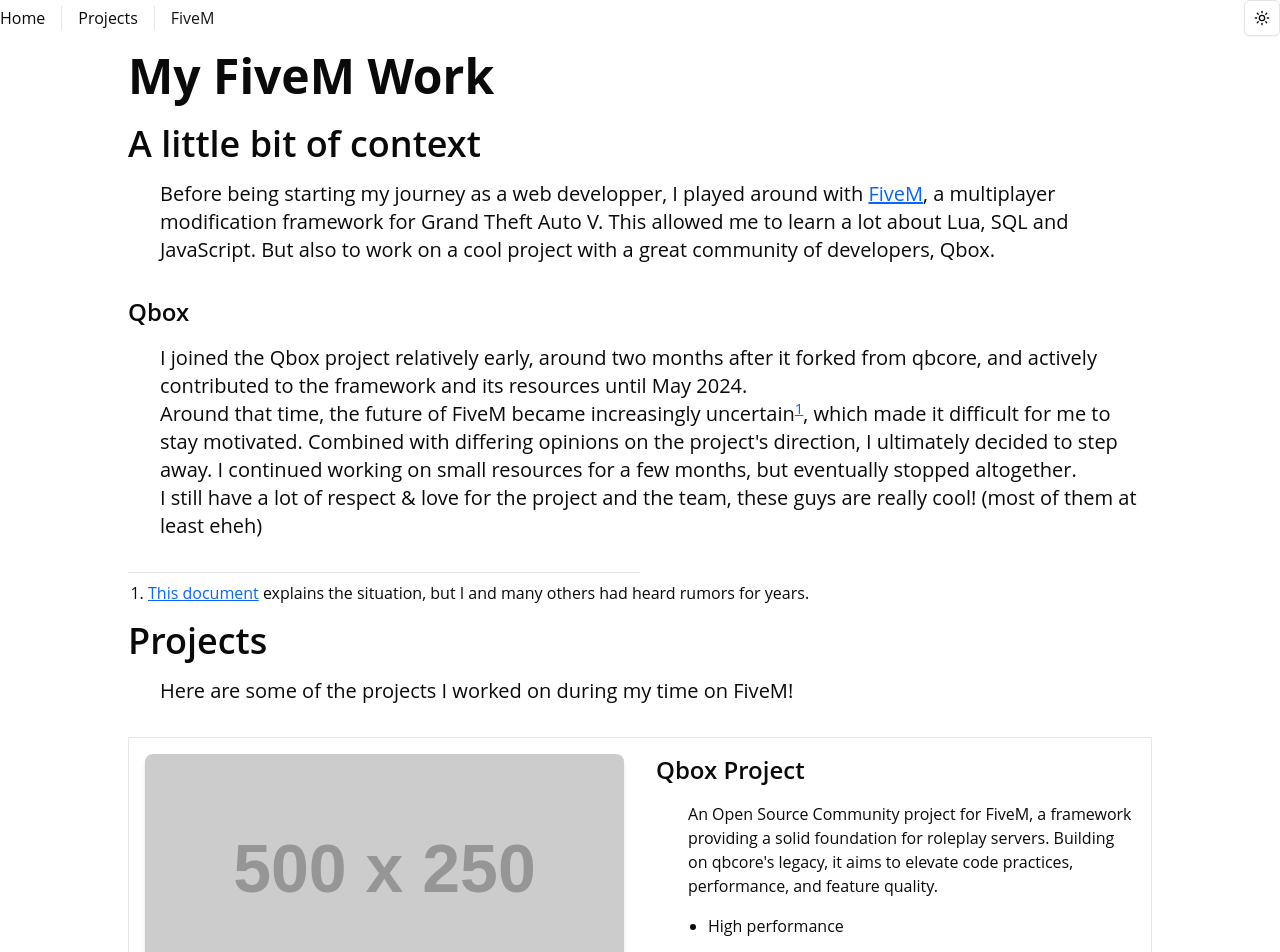
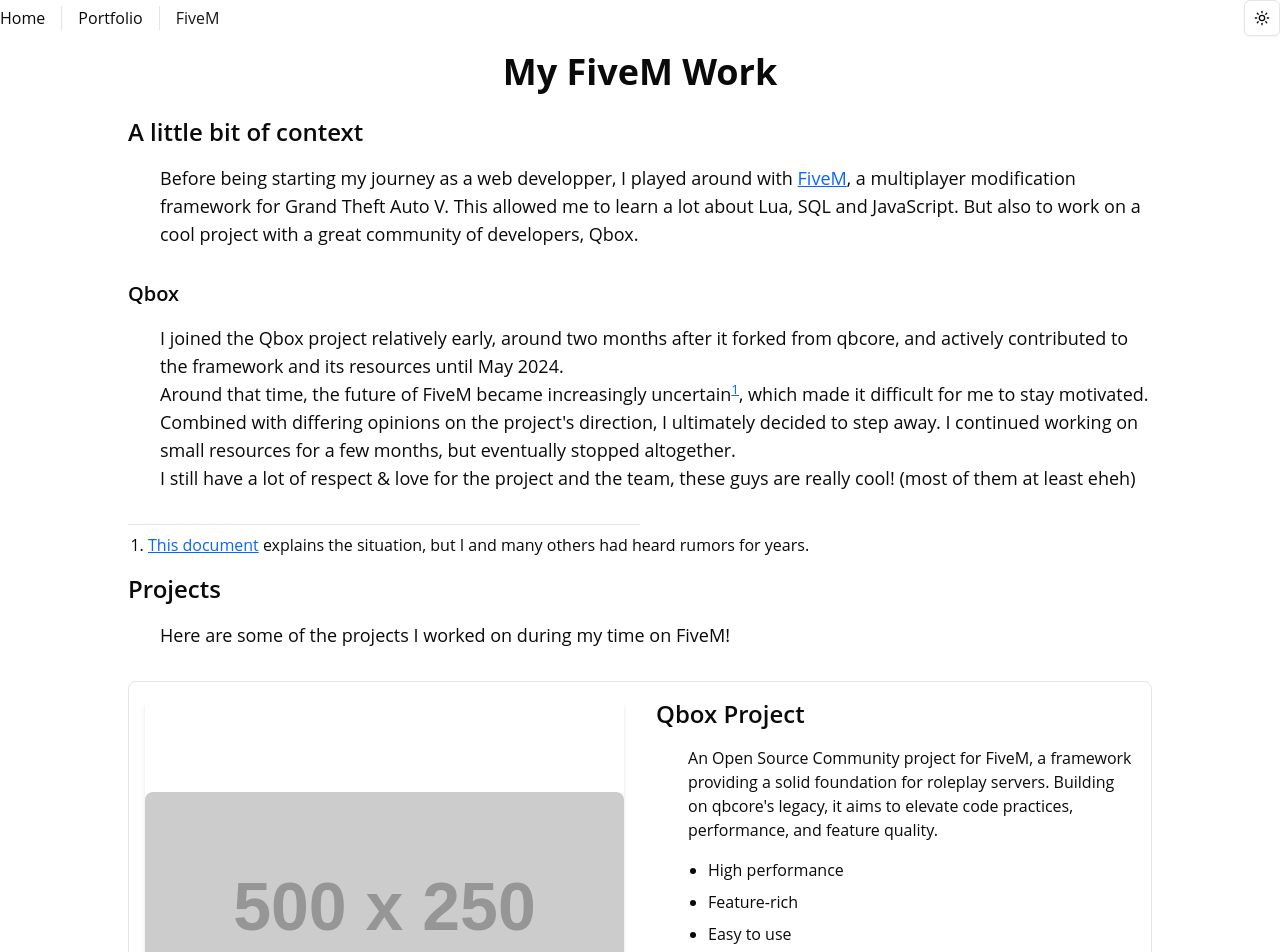
Before and after one commit to TonybynMp4/ynot-dev, a Next.js app: page /fivem in a window 1280 px wide. Shown: the part 16-968 px from the top of the page. Built offline with nearby package versions, Linux system fonts and the light colour scheme.

Commit message:
feat: update header and project pages to reflect portfolio, add tooltip component

```diff
--- a/package.json
+++ b/package.json
@@ -23,6 +23,7 @@
     "@radix-ui/react-dropdown-menu": "^2.1.6",
     "@radix-ui/react-separator": "^1.1.2",
     "@radix-ui/react-slot": "^1.1.2",
+    "@radix-ui/react-tooltip": "^1.1.8",
     "@t3-oss/env-nextjs": "^0.10.1",
     "class-variance-authority": "^0.7.1",
     "clsx": "^2.1.1",
--- a/src/app/fivem/page.tsx
+++ b/src/app/fivem/page.tsx
@@ -39,24 +39,25 @@
 ]
 
 export default function FiveMPage() {
-	return <>
-		<h1 className="text-5xl font-bold mb-6">My FiveM Work</h1>
+	return (
+		<main className="min-h-[75vh] mx-auto max-w-[80%] flex flex-col items-center justify-center">
+			<h1 className="text-4xl font-bold mb-6">My FiveM Work</h1>
 			<section>
-			<h2 className="text-4xl font-semibold mb-4">
+				<h2 className="text-2xl font-semibold mb-4">
 					A little bit of context
 				</h2>
-			<p className="text-xl mb-8 ml-8">
+				<p className="text-lg mb-8 ml-8">
 					Before being starting my journey as a web developper, I played around with <a href="https://fivem.net/" target="_blank" rel="noopener noreferrer" className="link">FiveM</a>, a multiplayer modification framework for Grand Theft Auto V.
 					This allowed me to learn a lot about Lua, SQL and JavaScript. But also to work on a cool project with a great community of developers, <a href="https://qbox-project.github.io/" target="_blank" rel="noopener noreferrer">Qbox</a>.
 				</p>
-			<h3 className="text-2xl font-semibold mb-4">
+				<h3 className="text-xl font-semibold mb-4">
 					Qbox
 				</h3>
-			<p className="text-xl mb-8 ml-8">
+				<p className="text-lg mb-8 ml-8">
 					I joined the Qbox project relatively early, around two months after it forked from qbcore, and actively contributed to the framework and its resources until May 2024.
 					<br />
 					Around that time, the future of FiveM became increasingly uncertain<sup><a href="#footnote-1" className="link">1</a></sup>, which made it difficult for me to stay motivated.
-				Combined with differing opinions on the project's direction, I ultimately decided to step away.
+					Combined with differing opinions on the project&apos;s direction, I ultimately decided to step away.
 					I continued working on small resources for a few months, but eventually stopped altogether.
 					<br />
 					I still have a lot of respect & love for the project and the team, these guys are really cool! (most of them at least eheh)
@@ -69,10 +70,10 @@
 				</ol>
 			</section>
 			<section>
-			<h2 className="text-4xl font-semibold mb-4">
+				<h2 className="text-2xl font-semibold mb-4">
 					Projects
 				</h2>
-			<p className="text-xl mb-8 ml-8">
+				<p className="text-lg mb-8 ml-8">
 					Here are some of the projects I worked on during my time on FiveM!
 				</p>
 
@@ -80,13 +81,13 @@
 					<article
 						key={index}
 						className={cn([
-						"flex flex-col md:flex-row gap-8 border p-4 my-4",
+							"flex flex-col md:flex-row gap-8 border p-4 my-4 rounded-lg",
 							(index % 2 === 1) ? "md:flex-row-reverse" : "", // if odd, reverse children order
 						])}
 					>
-					<div className="md:w-1/2 rounded-lg shadow-md w-full h-auto">
+						<div className="md:w-1/2 rounded-lg shadow-md w-full h-auto content-center">
 							<img
-							src={project.image || "https://placehold.co/500x250/dc4632/white"}
+								src={project.image ?? "https://placehold.co/500x250/dc4632/white"}
 								alt={project.title}
 								className="rounded-lg justify-self-center"
 							/>
@@ -95,7 +96,7 @@
 							<h2 className="text-2xl font-semibold">{project.title}</h2>
 							<p className="ml-8">{project.description}</p>
 							<ul className="ml-8 list-disc pl-5 space-y-2">
-							{project.features && project.features.map((feature, featureIndex) => (
+								{project?.features?.map((feature, featureIndex) => (
 									<li key={featureIndex}>{feature}</li>
 								))}
 							</ul>
@@ -108,6 +109,6 @@
 					</article>
 				))}
 			</section>
-
-	</>
+		</main>
+	)
 }
--- a/src/app/layout.tsx
+++ b/src/app/layout.tsx
@@ -17,12 +17,10 @@
 }: Readonly<{ children: React.ReactNode }>) {
 	return (
 		<html lang="en" suppressHydrationWarning>
-			<body className="bg-background text-foreground">
+            <body className="bg-background text-foreground">
 				<ThemeProvider attribute="class" defaultTheme="system" enableSystem>
 					<Header />
-					<main className="min-h-[80vh] mx-auto max-w-[80%]">
 						{children}
-					</main>
 					<Footer />
 				</ThemeProvider>
 			</body>
--- a/src/app/page.tsx
+++ b/src/app/page.tsx
@@ -1,26 +1,40 @@
+"use client"
 import { Button } from "@/components/ui/button"
 import { Card, CardDescription, CardFooter, CardHeader, CardTitle } from "@/components/ui/card"
+import { Tooltip, TooltipProvider, TooltipContent, TooltipTrigger } from "@/components/ui/tooltip"
 import Link from "next/link"
 
 export default function Home() {
 	return (
-    <div className="flex flex-col items-center justify-center min-h-[calc(100vh-100px)] space-y-16">
+		<main className="min-h-[75vh] mx-auto max-w-[80%] flex flex-col items-center justify-center">
 			<section className="text-center">
 				<h1 className="text-4xl font-bold mb-4">Welcome to My Portfolio!</h1>
 				<p className="text-xl mb-8 max-w-2xl">
-          I'm a full-stack developer and <span className="italic text-primary/80" /* TODO: link to explanation on /fivem? */>(used to be at least)</span> FiveM developer. I build web applications and FiveM resources
+					I&apos;m a student full-stack developer and
+					<TooltipProvider>
+						<Tooltip>
+							<TooltipTrigger>
+								<Link href="/fivem" className="underline italic text-primary/80">(used to be at least)</Link>
+							</TooltipTrigger>
+							<TooltipContent>
+								I was until ~May 2024, click to learn more.
+							</TooltipContent>
+						</Tooltip>
+					</TooltipProvider> FiveM developer.
+					<br />
+					I build stuff.. I guess.
 				</p>
 				<Button asChild>
 					<Link href="/projects">View My Projects</Link>
 				</Button>
 			</section>
 
-      <section className="w-full max-w-4xl">
+			<section className="w-full max-w-4xl bg-background/80 rounded-xl p-8">
 				<h2 className="text-2xl font-semibold mb-4">Explore My Work</h2>
 				<div className="flex flex-col space-y-8 md:flex-row md:space-x-8 md:space-y-0">
 					<Card>
 						<CardHeader>
-			  <CardTitle>Web Projects</CardTitle>
+							<CardTitle>Portfolio</CardTitle>
 							<CardDescription>Discover my latest projects and learn more about what i can do.</CardDescription>
 						</CardHeader>
 						<CardFooter>
@@ -42,6 +56,6 @@
 					</Card>
 				</div>
 			</section>
-    </div>
+		</main>
 	)
 }
--- a/src/app/projects/page.tsx
+++ b/src/app/projects/page.tsx
@@ -23,11 +23,14 @@
 	},
 ]
 
-export default function ProjectsPage() {
+export default function PortfolioPage() {
 	return (
-		<div>
-			<h1 className="text-3xl font-bold mb-6">My Projects</h1>
-			<div className="grid gap-6 md:grid-cols-2 lg:grid-cols-3">
+		<main className="min-h-[75vh] mx-auto max-w-[80%] flex flex-col items-center justify-center">
+			<h1 className="text-4xl font-bold mb-6">My Web Projects</h1>
+			<p className="text-lg mb-8 max-w-2xl">
+				School projects, personal projects.. mostly school projects yeah..
+			</p>
+			<section className="grid gap-6 md:grid-cols-2 lg:grid-cols-3">
 				{projects.map((project, index) => (
 					<Card key={index} className="flex flex-col">
 						<CardHeader>
@@ -59,7 +62,7 @@
 						</CardFooter>
 					</Card>
 				))}
-			</div>
-		</div>
+			</section>
+		</main >
 	)
 }
--- a/src/components/header.tsx
+++ b/src/components/header.tsx
@@ -27,7 +27,7 @@
 							pathname === "/projects" ? "text-primary" : ""
 						}`}
 					>
-						Projects
+						Portfolio
 					</Link>
 					<Separator decorative orientation="vertical" className="h-auto" />
 					<Link
--- /dev/null
+++ b/src/components/ui/tooltip.tsx
@@ -0,0 +1,32 @@
+"use client"
+
+import * as React from "react"
+import * as TooltipPrimitive from "@radix-ui/react-tooltip"
+
+import { cn } from "@/lib/utils"
+
+const TooltipProvider = TooltipPrimitive.Provider
+
+const Tooltip = TooltipPrimitive.Root
+
+const TooltipTrigger = TooltipPrimitive.Trigger
+
+const TooltipContent = React.forwardRef<
+  React.ElementRef<typeof TooltipPrimitive.Content>,
+  React.ComponentPropsWithoutRef<typeof TooltipPrimitive.Content>
+>(({ className, sideOffset = 4, ...props }, ref) => (
+  <TooltipPrimitive.Portal>
+    <TooltipPrimitive.Content
+      ref={ref}
+      sideOffset={sideOffset}
+      className={cn(
+        "z-50 overflow-hidden rounded-md bg-primary px-3 py-1.5 text-xs text-primary-foreground animate-in fade-in-0 zoom-in-95 data-[state=closed]:animate-out data-[state=closed]:fade-out-0 data-[state=closed]:zoom-out-95 data-[side=bottom]:slide-in-from-top-2 data-[side=left]:slide-in-from-right-2 data-[side=right]:slide-in-from-left-2 data-[side=top]:slide-in-from-bottom-2",
+        className
+      )}
+      {...props}
+    />
+  </TooltipPrimitive.Portal>
+))
+TooltipContent.displayName = TooltipPrimitive.Content.displayName
+
+export { Tooltip, TooltipTrigger, TooltipContent, TooltipProvider }
```
Also changed, not shown: 1 other file (tests, documents, lock files or other folders). Lines whose indentation alone changed are shown as unchanged.
